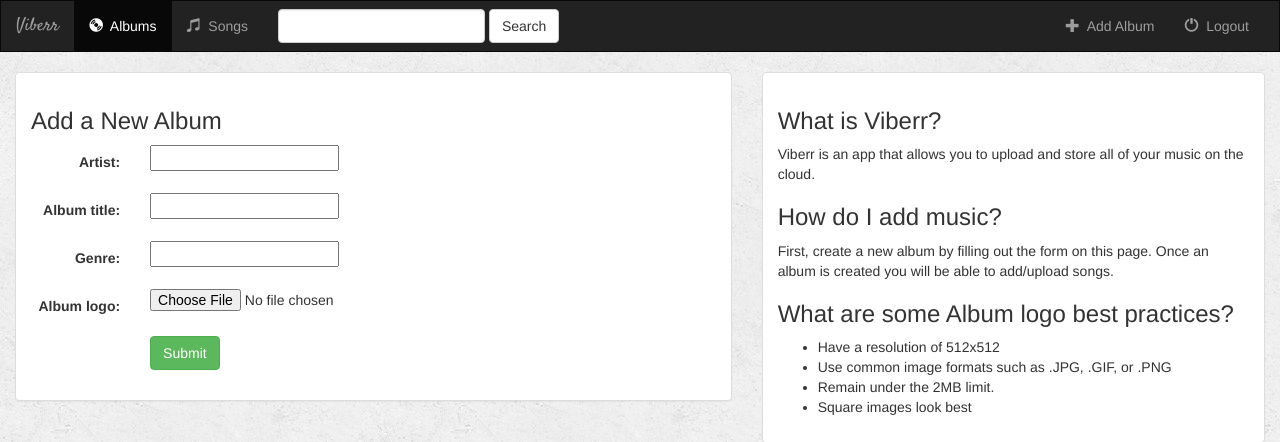
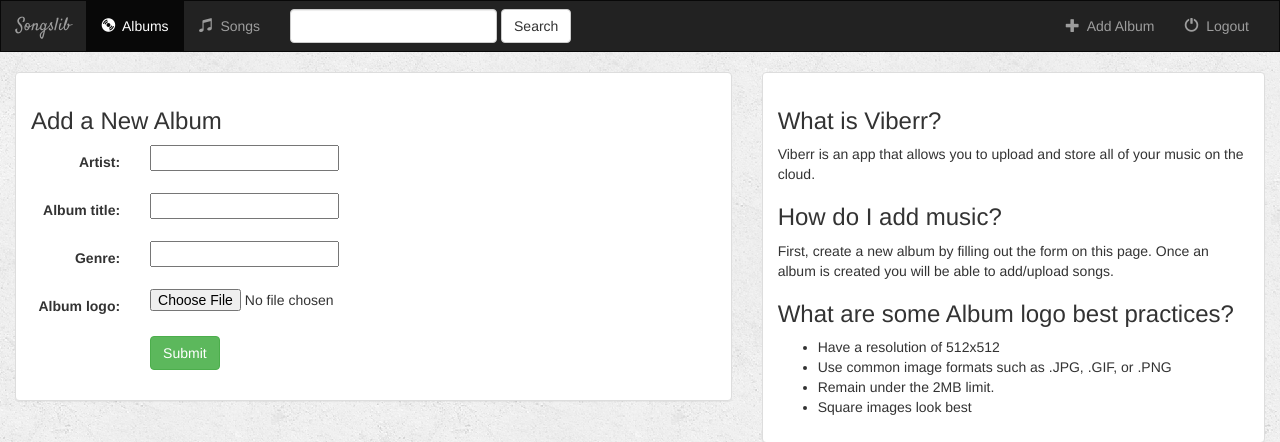
Before and after one commit to maze-runnar/through-the-songs, a Django app: page /create_album/ in a window 1280 px wide. Shown: the top 442 px of the page. Run offline with Django 3.2, Linux system fonts and the light colour scheme; a user stored in the database is signed in; parts of the project's set-up code (start-up, migrations or seed data) failed here and were passed over; some libraries are stand-ins or nearby versions.

Commit message:
Update base.html

```diff
--- a/music/templates/music/base.html
+++ b/music/templates/music/base.html
@@ -24,7 +24,7 @@
                 <span class="icon-bar"></span>
                 <span class="icon-bar"></span>
             </button>
-            <a class="navbar-brand" href="{% url 'music:index' %}">Viberr</a>
+            <a class="navbar-brand" href="{% url 'music:index' %}">Songslib</a>
         </div>
 
         <!-- Items -->
```
